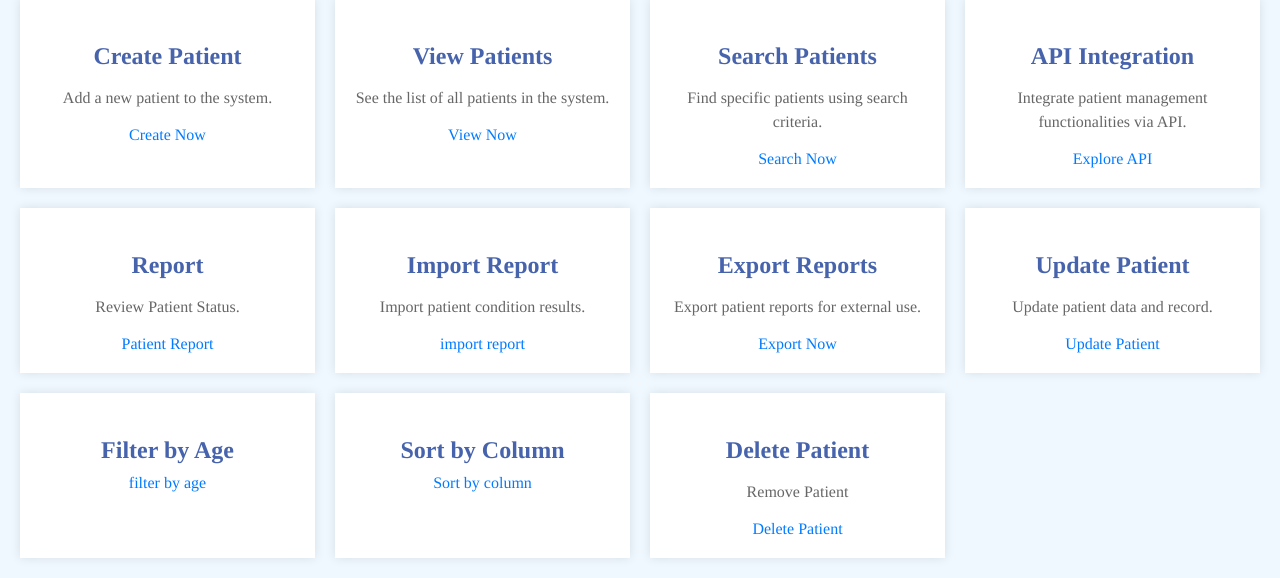
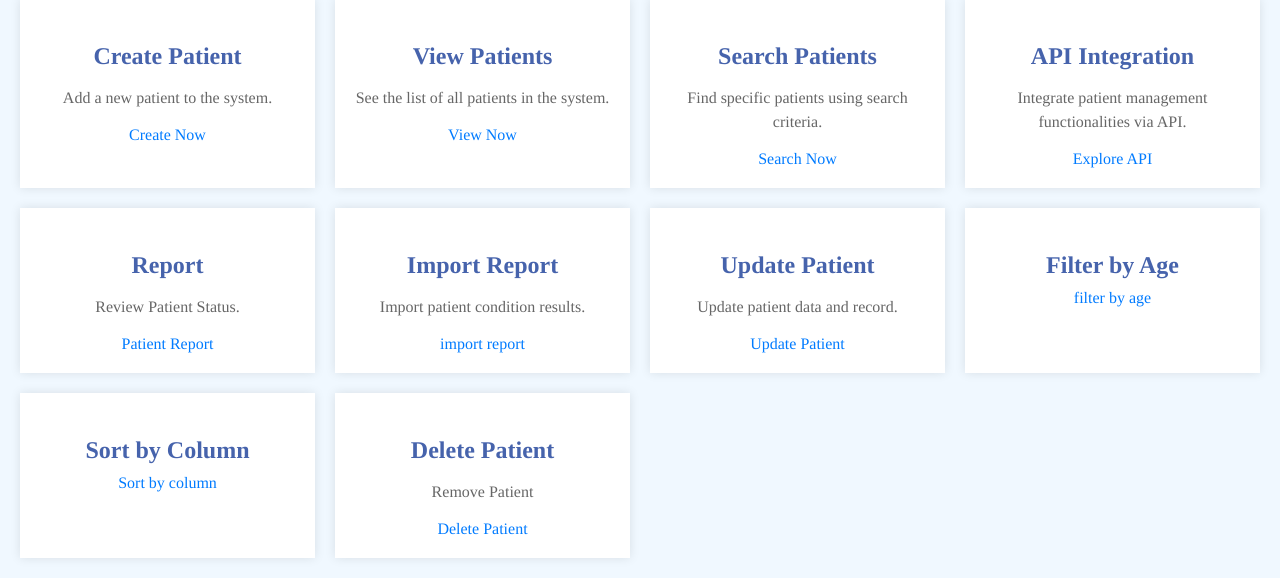
Before and after one commit to raodenn/Hospital_backend, a PHP site: page /demo/ in a window 1280 px wide. Shown: the part 248-826 px from the top of the page. Run offline with PHP 8.4, Linux system fonts and the light colour scheme.

Commit message:
export.php was redundant with generate report

```diff
--- a/index.php
+++ b/index.php
@@ -141,12 +141,6 @@
             <p>Import patient condition results.</p>
             <a href='patients/import_report.php'>import report</a>
         </div>
-
-        <div class="grid-item">
-            <h3>Export Reports</h3>
-            <p>Export patient reports for external use.</p>
-            <a href="patients/export_report.php">Export Now</a>
-        </div>
         <div class="grid-item">
             <h3>Update Patient</h3>
             <p>Update patient data and record.</p>
```
